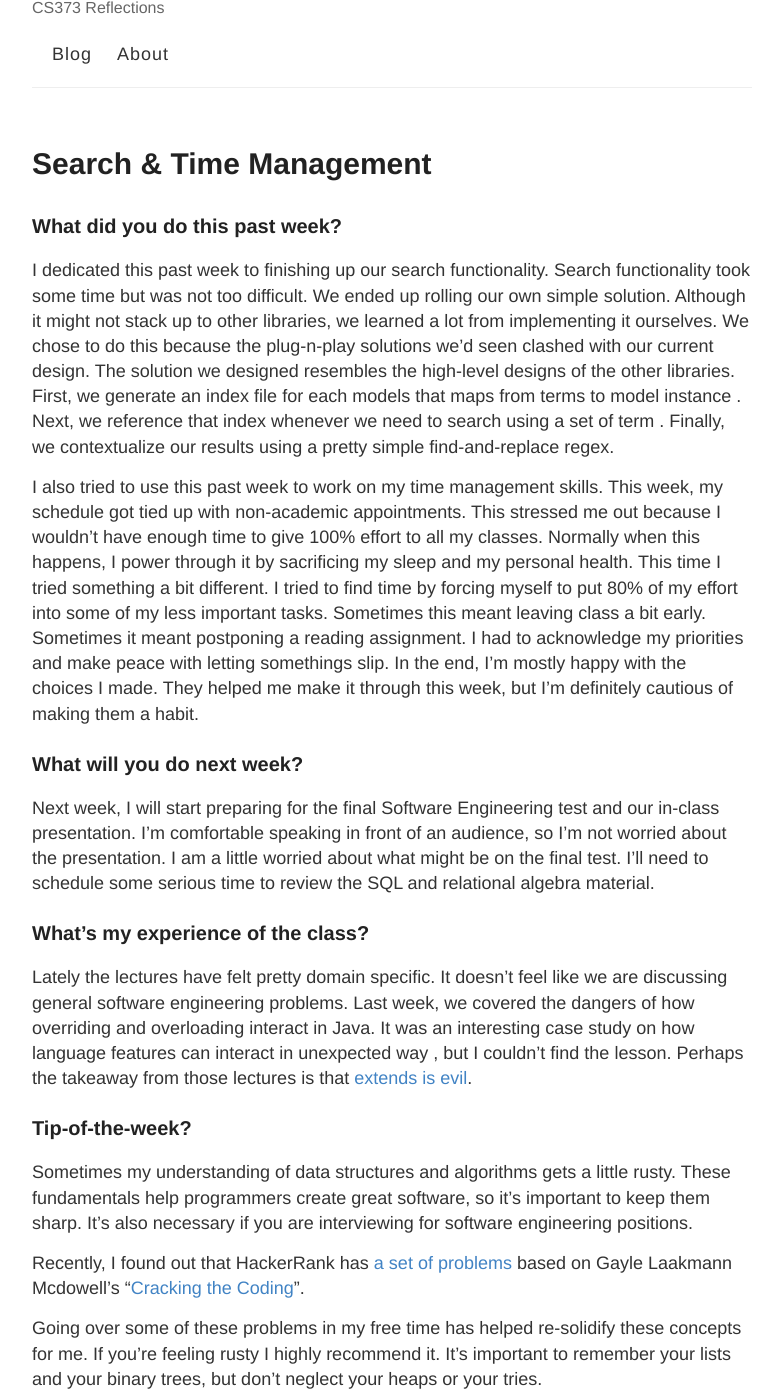
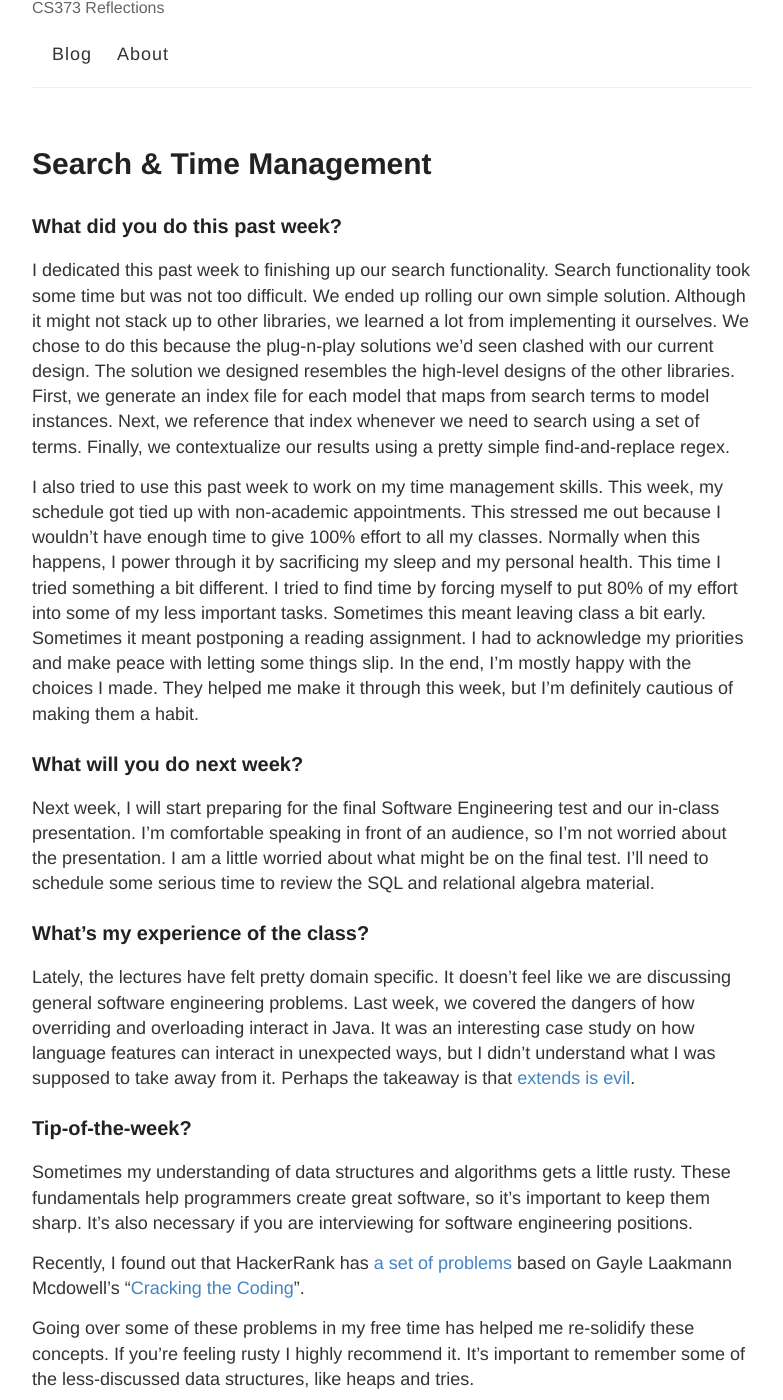
Before and after one commit to scottnm/SWE-Blog, a Jekyll site: the page built from _posts/2017-04-21-Search.md, in a window 1280 px wide and 1400 px high, scrolled down 217 px. Shown: the whole window, without its empty margins (248-1031 px from the left). Built offline with Jekyll 4.4.1, drawn with Linux system fonts in a browser that asks for light colours.

Commit message:
edit and revise

```diff
--- a/_posts/2017-04-21-Search.md
+++ b/_posts/2017-04-21-Search.md
@@ -11,9 +11,10 @@ our own simple solution. Although it might not stack up to other libraries, we
 learned a lot from implementing it ourselves. We chose to do this because the
 plug-n-play solutions we'd seen clashed with our current design. The solution
 we designed resembles the high-level designs of the other libraries. First, we
-generate an index file for each models that maps from terms to model instance
-. Next, we reference that index whenever we need to search using a set of term
-. Finally, we contextualize our results using a pretty simple find-and-replace
+generate an index file for each model that maps from search terms to model
+instances.
+Next, we reference that index whenever we need to search using a set of terms.
+Finally, we contextualize our results using a pretty simple find-and-replace
 regex.
 
 I also tried to use this past week to work on my time management skills. This
@@ -24,7 +25,7 @@ personal health. This time I tried something a bit different. I tried to find
 time by forcing myself to put 80% of my effort into some of my less important
 tasks. Sometimes this meant leaving class a bit early. Sometimes it meant
 postponing a reading assignment. I had to acknowledge my priorities and make
-peace with letting somethings slip. In the end, I'm mostly happy with the
+peace with letting some things slip. In the end, I'm mostly happy with the
 choices I made. They helped me make it through this week, but I'm definitely
 cautious of making them a habit.
 
@@ -38,11 +39,12 @@ the SQL and relational algebra material.
 
 ### What's my experience of the class? ###
 
-Lately the lectures have felt pretty domain specific. It doesn't feel like we
+Lately, the lectures have felt pretty domain specific. It doesn't feel like we
 are discussing general software engineering problems. Last week, we covered
 the dangers of how overriding and overloading interact in Java. It was an
-interesting case study on how language features can interact in unexpected way
-, but I couldn't find the lesson. Perhaps the takeaway from those lectures is
+interesting case study on how language features can interact in unexpected ways,
+but I didn't understand what I was supposed to take away from it.
+Perhaps the takeaway is
 that [extends is evil](http://www.javaworld.com/article/2073649/core-java/why-extends-is-evil.html).
 
 ### Tip-of-the-week? ###
@@ -55,7 +57,6 @@ software engineering positions.
 Recently, I found out that HackerRank has [a set of problems](https://www.hackerrank.com/domains/tutorials/cracking-the-coding-interview) based on Gayle
 Laakmann Mcdowell's "[Cracking the Coding](https://www.amazon.com/Cracking-Coding-Interview-Programming-Questions/dp/0984782850/ref=dp_ob_title_bk)".
 
-Going over some of these problems in my free time has helped re-solidify these
-concepts for me. If you're feeling rusty I highly recommend it. It's important
-to remember your lists and your binary trees, but don't neglect your heaps or
-your tries.
+Going over some of these problems in my free time has helped me re-solidify these
+concepts. If you're feeling rusty I highly recommend it. It's important
+to remember some of the less-discussed data structures, like heaps and tries.
```
